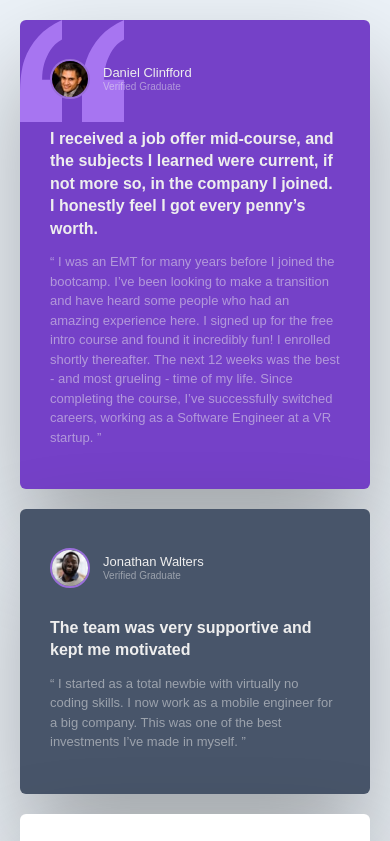
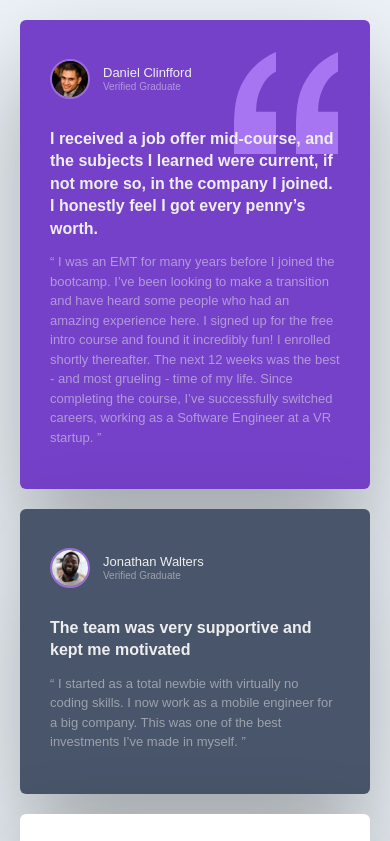
Before and after one commit to eva003n/Testimonials-grid-section, a plain HTML site: page index.html in a window 390 px wide. Shown: the top 841 px of the page. Drawn offline with Linux system fonts and the light colour scheme.

Commit message:
quote component

```diff
--- a/style.css
+++ b/style.css
@@ -72,6 +72,7 @@ body {
   background-color: var(--card-bg-clr-purple);
   background-image: url(images/bg-pattern-quotation.svg);
   background-repeat: no-repeat;
+  background-position: top 2rem right 5rem;
 }
 .testimonial-container .card.card-bg-clr-white {
   background-color: var(--card-bg-clr-white);
@@ -123,3 +124,11 @@ footer .attribution a {
     grid-column: 1;
   }
 }
+@media (max-width:400px) {
+  .testimonial-container .card-bg-clr-purple {
+    background-color: var(--card-bg-clr-purple);
+    background-image: url(images/bg-pattern-quotation.svg);
+    background-repeat: no-repeat;
+    background-position: top 2rem right 2rem;
+  }
+}
```
